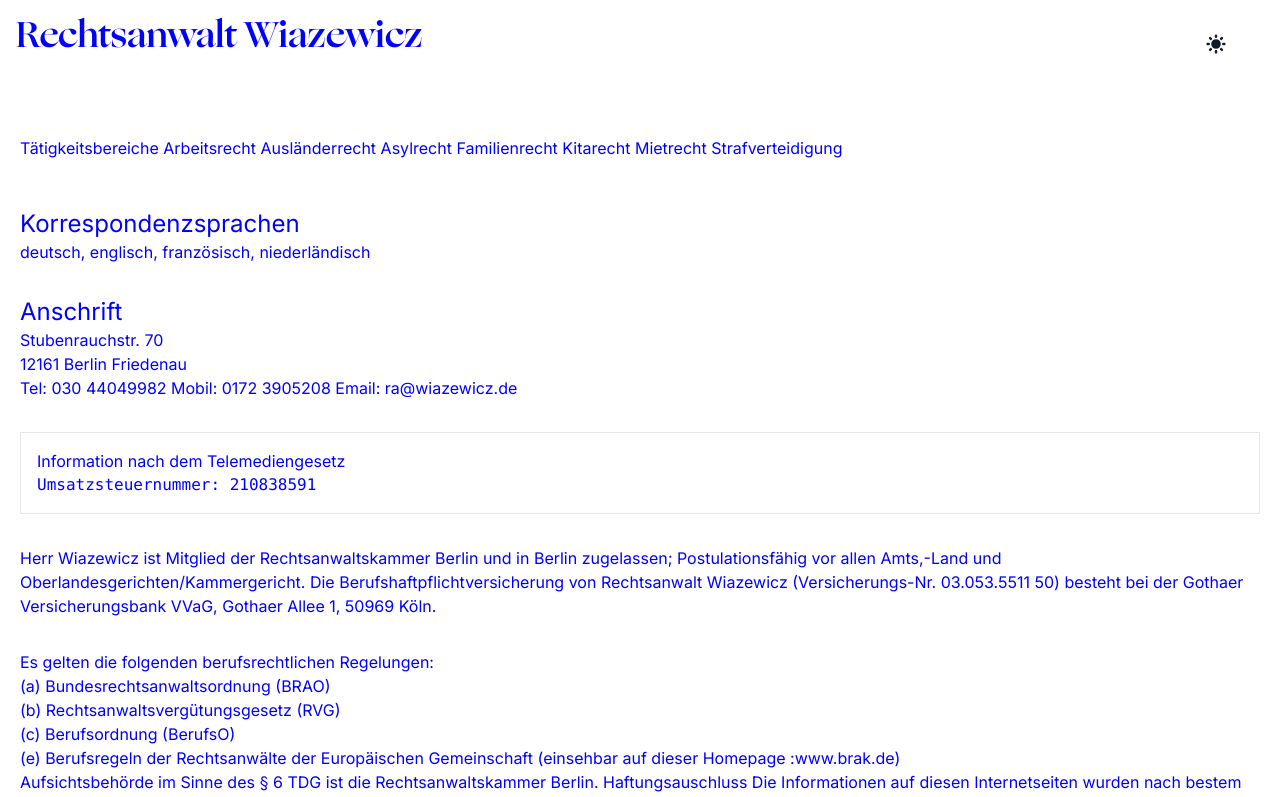
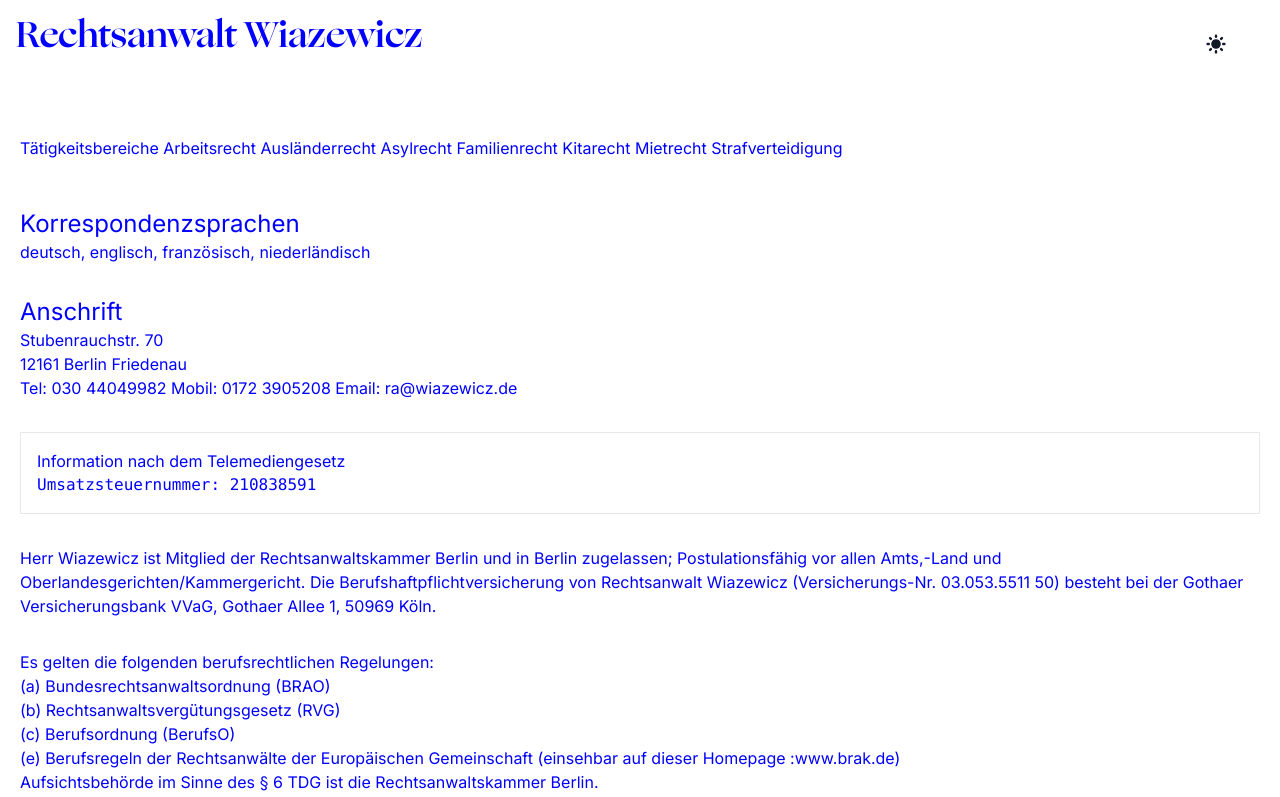
Before and after one commit to dreadbeard11/ra-wiazewicz, a Next.js app: page / in a window 1280 px wide. Shown: the top 797 px of the page. Built offline with nearby package versions, Linux system fonts and the light colour scheme.

Commit message:
Update page.tsx

```diff
--- a/src/app/page.tsx
+++ b/src/app/page.tsx
@@ -52,11 +52,6 @@ Es gelten die folgenden berufsrechtlichen Regelungen:
   </div>
 Aufsichtsbehörde im Sinne des § 6 TDG ist die Rechtsanwaltskammer Berlin.
 
-Haftungsauschluss
-
-Die Informationen auf diesen Internetseiten wurden nach bestem Wissen zusammengestellt. Sie dienen der allgemeinen Information. Die hier gegebenen Informationen stellen keine rechtliche Beratung dar. Eine Haftung aufgrund der hier gegebenen allgemeinen Hinweise ist daher ausgeschlossen.
-
-Als Service für den Benutzer enthalten diese Seiten außerdem Verweise (Links) zu Internetseiten anderer Anbieter. Auf die Gestaltung und die Inhalte der gelinkten Seiten habe ich keinen Einfluss. Ich übernehme keinerlei Gewähr oder Haftung für den Inhalt, die Aktualität, Korrektheit, Vollständigkeit, Qualität oder Quelle der auf diesen Seiten dargebotenen Informationen oder davon heruntergeladener Dateien. Ich bin in keiner Weise verantwortlich für die Internetseiten Dritter und distanziere mich von deren Inhalten ausdrücklich.
 </div>
       </Container>
     </main>
```
